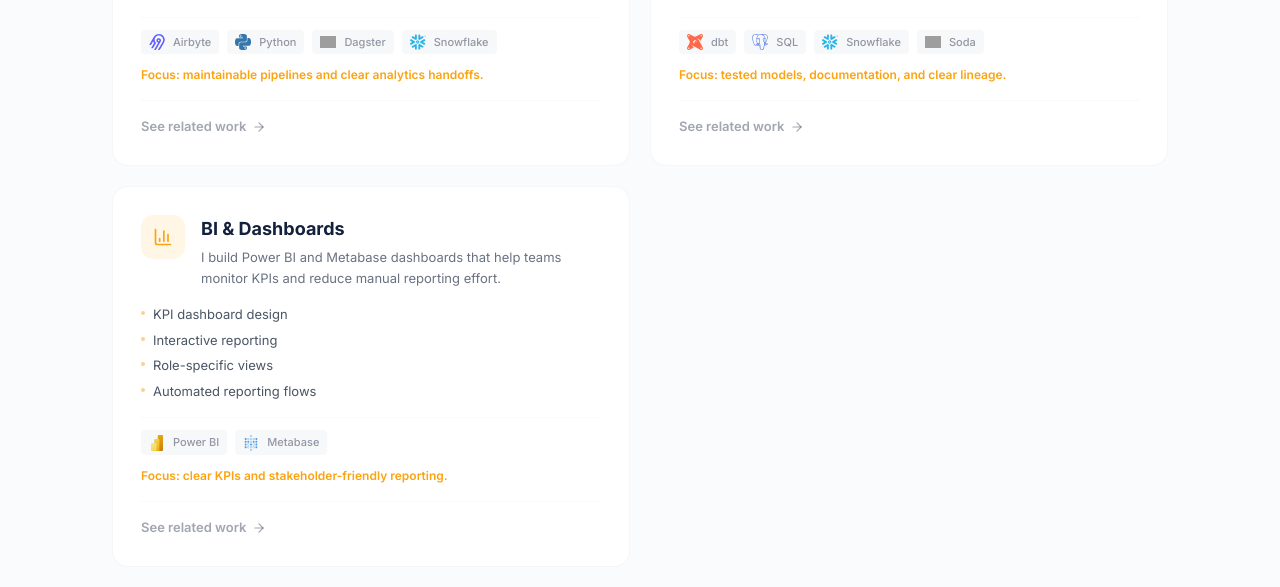
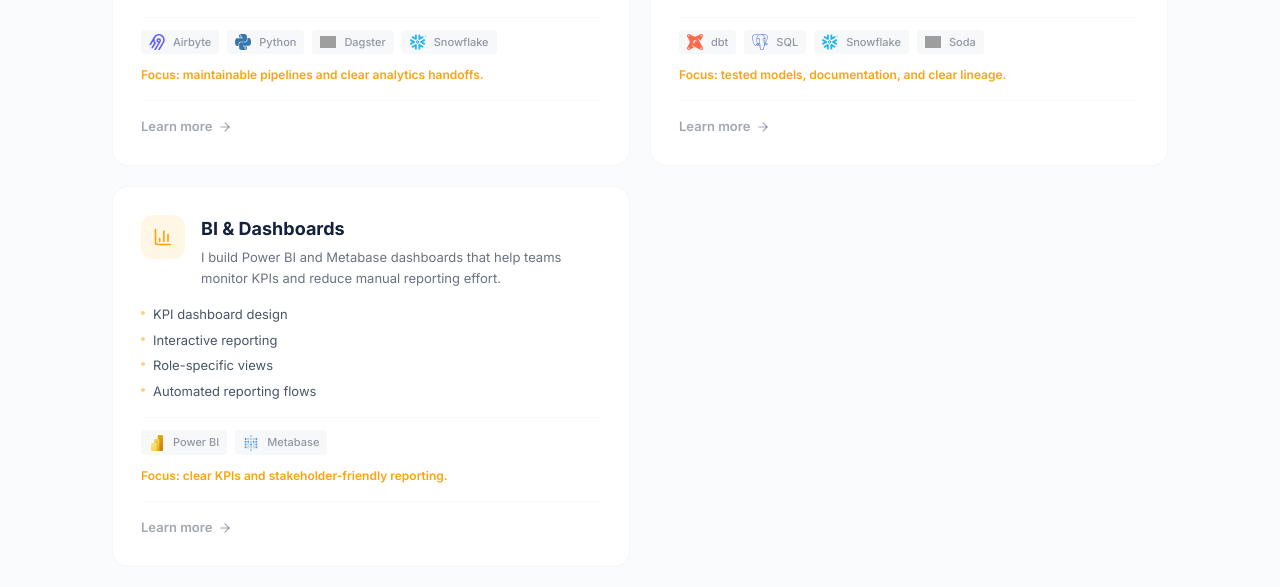
Before and after one commit to marcellin-de/marcellin-portfolio, a React (Vite) app: page / in a window 1280 px wide. Shown: the part 6483-7070 px from the top of the page. Built offline with nearby package versions, Linux system fonts and the light colour scheme; grey boxes are pictures that could not be loaded.

Commit message:
Update cta: learn more on services section

```diff
--- a/src/components/ServicesStack.tsx
+++ b/src/components/ServicesStack.tsx
@@ -124,10 +124,11 @@ export function Services({ onBookCall }: ServicesProps) {
                 {onBookCall && (
                   <div className="mt-4 pt-3 border-t border-gray-50">
                     <button
-                      onClick={() => document.querySelector('#case-studies')?.scrollIntoView({ behavior: 'smooth' })}
+                      type="button"
+                      onClick={onBookCall}
                       className="group inline-flex items-center gap-1.5 text-[12px] md:text-[13px] font-semibold text-prussian/40 hover:text-accent transition-colors"
                     >
-                      See related work
+                      Learn more
                       <ArrowRight className="w-3.5 h-3.5 group-hover:translate-x-0.5 transition-transform" />
                     </button>
                   </div>
```
